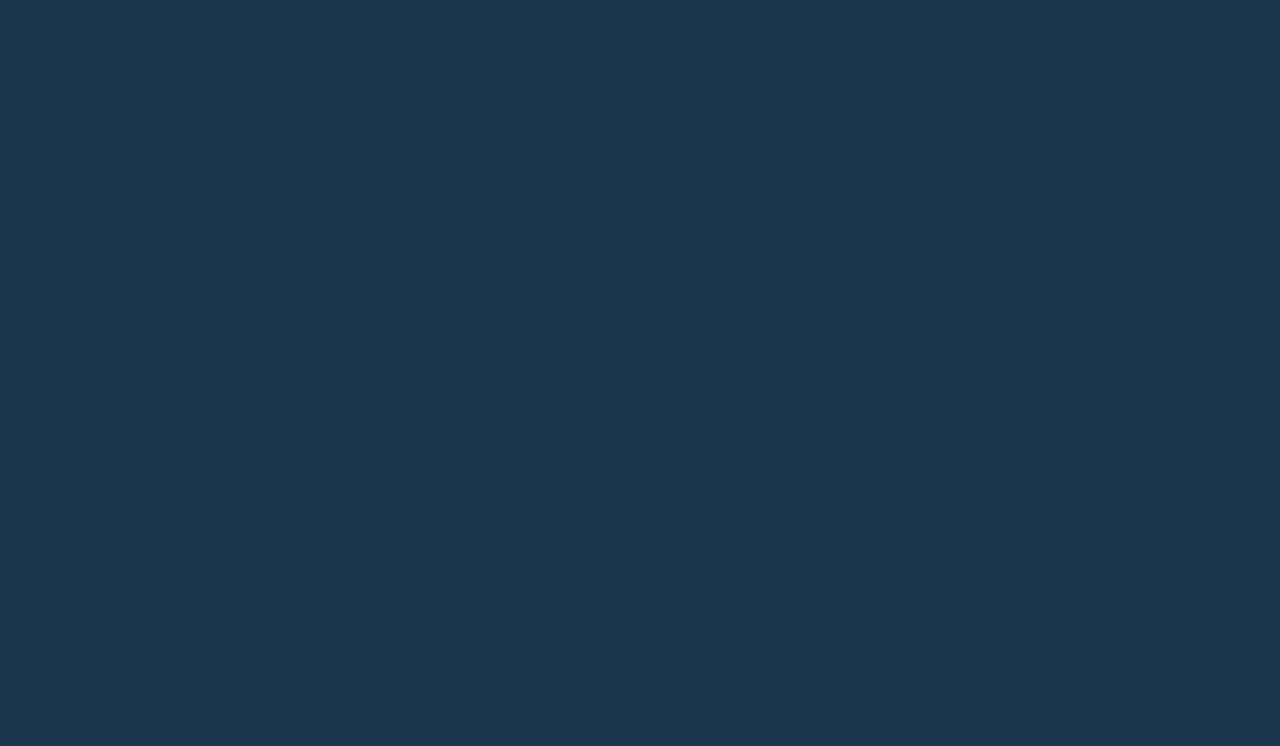
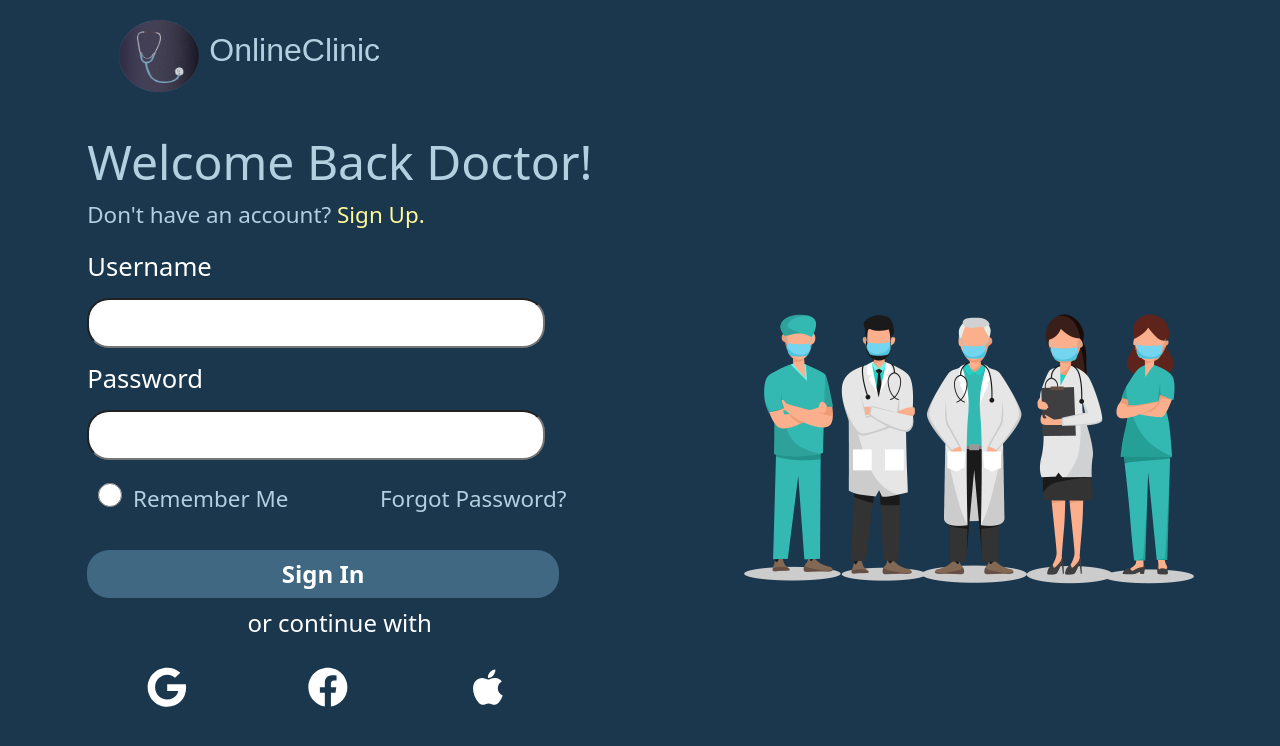
Before and after one commit to rider023/Hack-A-Web, a React (Create React App) app in the folder frontend/: page /DoctorSignIn in a window 1280 px wide. Before the commit this address had no page. Shown: the top 746 px of the page. Built offline with nearby package versions, Linux system fonts and the light colour scheme.

Commit message:
minor updates

```diff
--- a/frontend/public/index.html
+++ b/frontend/public/index.html
@@ -2,7 +2,7 @@
 <html lang="en">
   <head>
     <meta charset="utf-8" />
-    <link rel="icon" href="%PUBLIC_URL%/favicon.ico" />
+    <link rel="icon" href="./favicon.ico" />
     <meta name="viewport" content="width=device-width, initial-scale=1" />
     <meta name="theme-color" content="#000000" />
     <meta
@@ -25,7 +25,7 @@
       work correctly both with client-side routing and a non-root public URL.
       Learn how to configure a non-root public URL by running `npm run build`.
     -->
-    <title>React App</title>
+    <title>OnlineClinic</title>
   </head>
   <body>
     <noscript>You need to enable JavaScript to run this app.</noscript>
--- a/frontend/src/App.js
+++ b/frontend/src/App.js
@@ -12,6 +12,8 @@ import ConsultDoctor from './components/ConsultDoctor';
 import DoctorAI from './components/DoctorAI';
 import Doctors from './components/Doctors';
 import DoctorProfile from './components/DoctorProfile';
+import DoctorSignIn from './components/DoctorSignIn'
+import DoctorSignUp from './components/DoctorSignUp'
 
 function App() {
   return (
@@ -30,6 +32,9 @@ function App() {
         <Route path ="/DoctorAI" exact element = {<DoctorAI/>}/>
         <Route path ="/ConsultDoctor/Doctors" exact element = {<Doctors/>}/>
         <Route path="/DoctorProfile" exact element = {<DoctorProfile/>}/>
+        <Route path="/DoctorSignIn" exact element = {<DoctorSignIn/>}/>
+        <Route path="/DoctorSignUp" exact element = {<DoctorSignUp/>}/>
+
       </Routes>
       </BrowserRouter>
     </div>
--- a/frontend/src/components/Discover.js
+++ b/frontend/src/components/Discover.js
@@ -107,7 +107,7 @@ function Discover() {
                 className="dropDown"
                 style={{ color: "#fff", fontWeight: "200", fontSize: "100%" }}
               >
-                <Link to="/SignIn" style={{ textDecoration: "none" }}>
+                <Link to="/DoctorSignIn" style={{ textDecoration: "none" }}>
                   <h3
                     style={{
                       color: "#fff",
@@ -157,7 +157,7 @@ function Discover() {
                 className="dropDown"
                 style={{ color: "#fff", fontWeight: "200", fontSize: "100%" }}
               >
-                <Link to="/Signup" style={{ textDecoration: "none" }}>
+                <Link to="/DoctorSignup" style={{ textDecoration: "none" }}>
                   <h3
                     style={{
                       color: "#fff",
--- a/frontend/src/components/DoctorSignIn.js
+++ b/frontend/src/components/DoctorSignIn.js
@@ -1,7 +1,7 @@
 import React from 'react';
 import logo from '../images/logo.png';
 import { Button, Col, Container, Row } from 'react-bootstrap';
-import Image from './Image';
+import pic from '../images/img.png'
 import { Link } from 'react-router-dom';
 import {
   faGoogle,
@@ -59,7 +59,7 @@ function DoctorSignIn() {
           >
             Don't have an account?
             <Link
-              to='/SignUp'
+              to='/DoctorSignUp'
               style={{ textDecoration: 'none', color: '#FFF89A' }}
             >
               {' '}
@@ -172,7 +172,7 @@ function DoctorSignIn() {
         <Col
           style={{ display: 'flex', justifyContent: 'center', margin: '8% 0%' }}
         >
-          <Image />
+         <img src={pic} style={{width:"100%",maxWidth:"500px",height:"auto"}}/>
         </Col>
       </Row>
     </div>
--- a/frontend/src/components/DoctorSignUp.js
+++ b/frontend/src/components/DoctorSignUp.js
@@ -1,12 +1,12 @@
 import React from 'react';
 import logo from "../images/logo.png";
 import {Button, Col, Container, Form, Nav,Row} from 'react-bootstrap';
-import Image from './Image';
+import pic from '../images/img.png';
 import { Link } from 'react-router-dom';
 import { faGoogle, faApple, faFacebook } from "@fortawesome/free-brands-svg-icons";
 import { FontAwesomeIcon } from "@fortawesome/react-fontawesome";
 
-function DoctorSignup() {
+function DoctorSignUp() {
   return <div style = {{ backgroundColor:"#1A374D"}}>
   <Container>
     <Row style = {{marginTop:"1%"}}>
@@ -25,11 +25,11 @@ function DoctorSignup() {
 
   <Row style ={{display:"flex",paddingBottom:"5%",marginRight:"1%"}}>
     <Col style ={{display:"flex",justifyContent:"center",margin:"8% 0%",minWidth:"300px"}}>
-    <Image/>
+    <img src={pic} style={{width:"100%",maxWidth:"500px",height:"auto"}}/>
     </Col>
     <Col style ={{display:"block",justifyContent:"center",marginLeft:"3%"}}>
     <div style ={{color:"#B1D0E0",fontSize:"300%"}}>OnlineClinic welcomes you Doctor</div>
-    <div style ={{color:"#B1D0E0",fontSize:"140%",marginBottom:"3%"}}>Already have an account?<Link to="/SignIn" style = {{textDecoration:"none",color:"#FFF89A"}}> Sign In.</Link></div>
+    <div style ={{color:"#B1D0E0",fontSize:"140%",marginBottom:"3%"}}>Already have an account?<Link to="/DoctorSignIn" style = {{textDecoration:"none",color:"#FFF89A"}}> Sign In.</Link></div>
     <form style ={{justifyContent:"center"}}>
     <label style ={{display:"block",fontSize:"160%",color:"white",marginBottom:"2%"}}>Name </label>
     <input type="text" style ={{display:"block",backgroundColor:"white",width:"80%",marginBottom:"2%",height:"50px",borderRadius:"22px"}}/>
--- a/frontend/src/components/LandingPage.js
+++ b/frontend/src/components/LandingPage.js
@@ -48,7 +48,7 @@ function LandingPage() {
 
               { isActive && (
              <div className="dropDown" style={{color:"#fff",fontWeight:"400",fontSize:"160%"}}>
-                 <Link to="/Signup" style={{ textDecoration: "none" }}>
+                 <Link to="/DoctorSignUp" style={{ textDecoration: "none" }}>
               <h3 style={{color:"#fff",fontWeight:"400",fontSize:"100%",position:"absolute",top:"12%"}}>As Doctor</h3>
               </Link>
               <Link to="/Signup" style={{ textDecoration: "none" }}>
```
Also changed, not shown: frontend/public/robots.txt (deleted), frontend/src/images/img.png (added), 1 other file (tests, documents, lock files or other folders).
